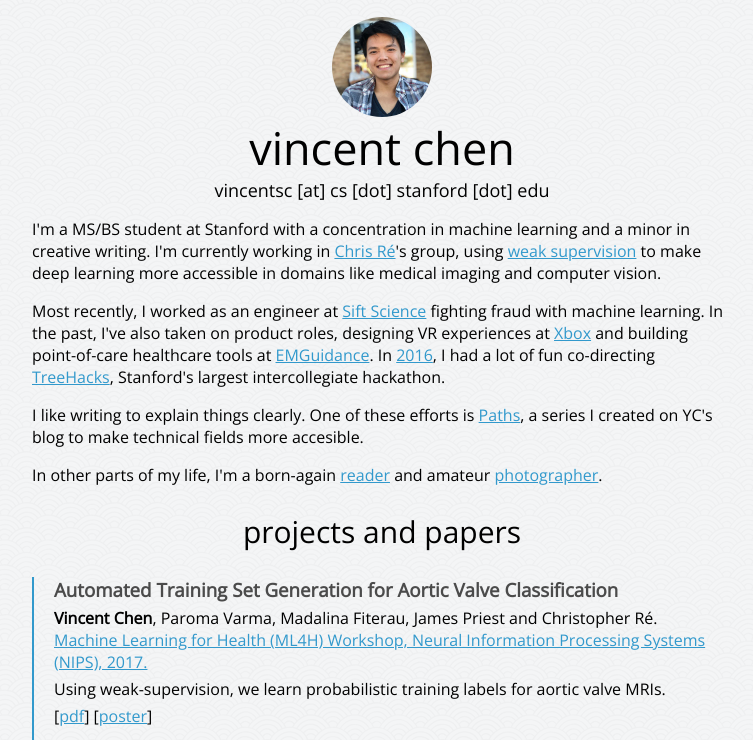
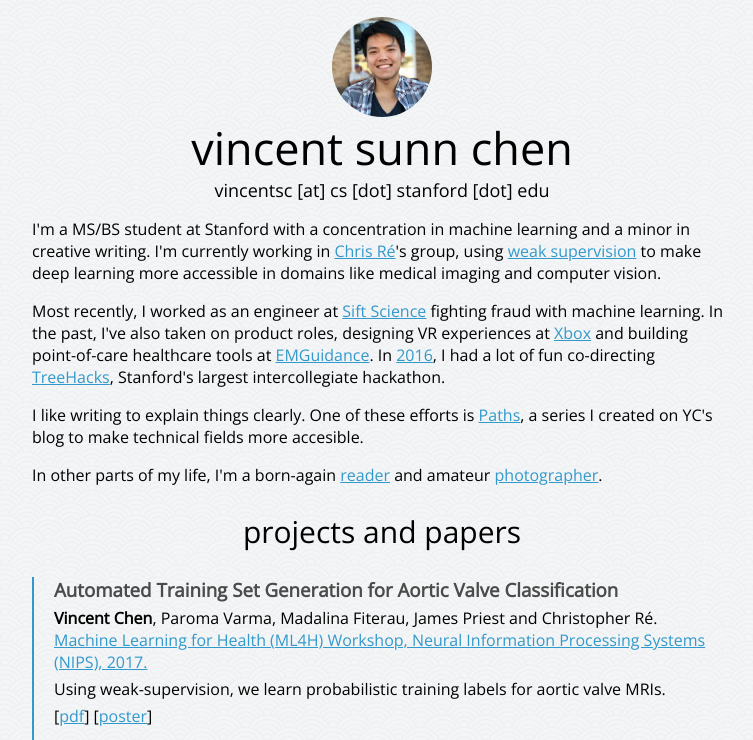
Before and after one commit to vincentschen/vincentschen.github.io, a plain HTML site: page index.html in a window 1280 px wide. Shown: the part 60-800 px from the top of the page, without its empty margins (258-1011 px from the left). Drawn offline with nearby package versions, Linux system fonts and the light colour scheme.

Commit message:
add sunn

```diff
--- a/index.html
+++ b/index.html
@@ -3,7 +3,7 @@
 <head>
   <meta content="text/html;charset=utf-8" http-equiv="Content-Type">
   <meta content="utf-8" http-equiv="encoding">
-  <title>Vincent Chen</title>
+  <title>Vincent Sunn Chen</title>
   <link href="https://fonts.googleapis.com/css?family=Lato:300|Open+Sans" rel="stylesheet">
   <link rel="stylesheet" href="https://use.fontawesome.com/releases/v5.0.8/css/brands.css" integrity="sha384-IiIL1/ODJBRTrDTFk/pW8j0DUI5/z9m1KYsTm/RjZTNV8RHLGZXkUDwgRRbbQ+Jh" crossorigin="anonymous">
   <link rel="stylesheet" href="https://use.fontawesome.com/releases/v5.0.8/css/fontawesome.css" integrity="sha384-q3jl8XQu1OpdLgGFvNRnPdj5VIlCvgsDQTQB6owSOHWlAurxul7f+JpUOVdAiJ5P" crossorigin="anonymous">
@@ -34,7 +34,7 @@
 
     <img src="head.jpg">
 
-    <h1> vincent chen</h1>
+    <h1>vincent sunn chen</h1>
     <div class='email'> vincentsc [at] cs [dot] stanford [dot] edu</div>
 
     <div>
```
